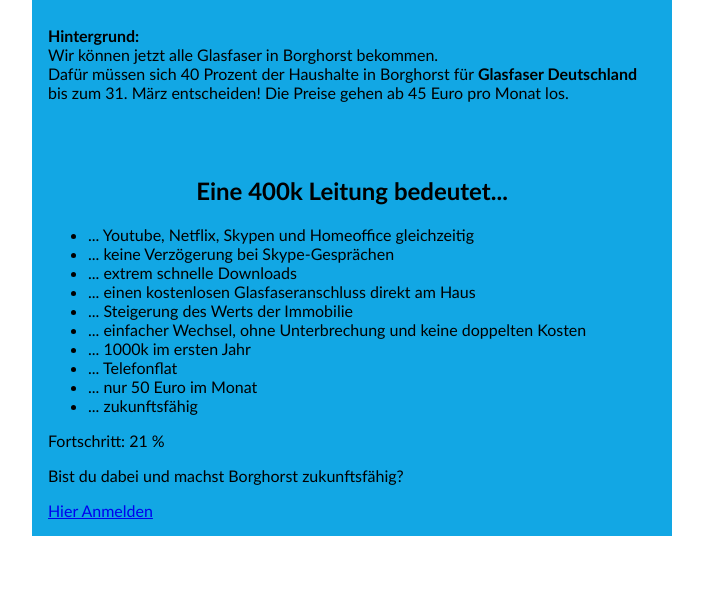
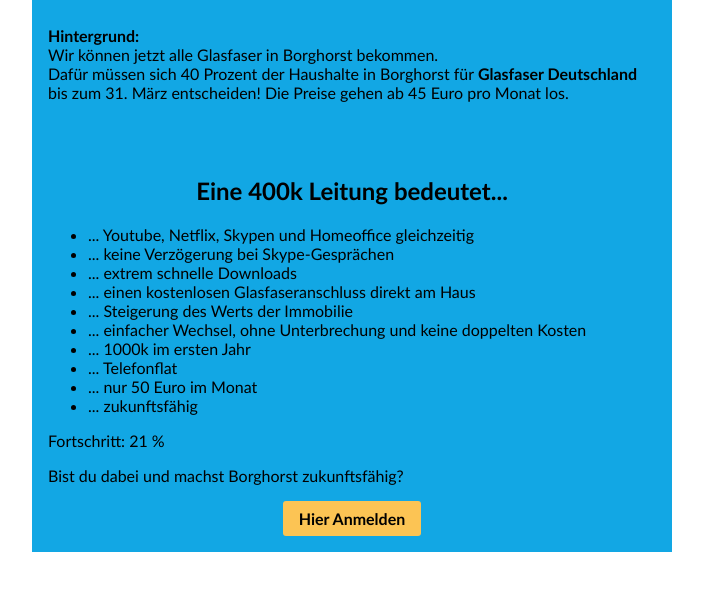
Before and after one commit to codinghusi/glasfaser-borghorst-de, a website: page public/index.html in a window 1280 px wide. Shown: the part 77-668 px from the top of the page, without its empty margins (288-991 px from the left). Drawn offline with Linux system fonts and the light colour scheme.

Commit message:
wip design

```diff
--- a/public/index.html
+++ b/public/index.html
@@ -37,9 +37,11 @@
 
             <p>Bist du dabei und machst Borghorst zukunftsfähig?</p>
 
-            <a href="https://www.deutsche-glasfaser.de/tarife/">
-                Hier Anmelden
-            </a>
+            <div class="center-box">
+                <a href="https://www.deutsche-glasfaser.de/tarife/" class="button">
+                    Hier Anmelden
+                </a>
+            </div>
         </div>
     </body>
 
--- a/public/style.css
+++ b/public/style.css
@@ -24,3 +24,20 @@ h1, h2, h3 {
     padding: 1rem;
     margin: 0;
 }
+
+.button {
+    border-radius: 3px;
+    background-color: var(--color-yellow);
+    padding: .5rem 1rem;
+    text-decoration: none;
+    color: black;
+    color: pointer;
+    font-weight: bold;
+    margin: auto;
+}
+
+.center-box {
+    display: flex;
+    flex-direction: row;
+    justify-content: center;
+}
```
Also changed, not shown: 1 other file.
